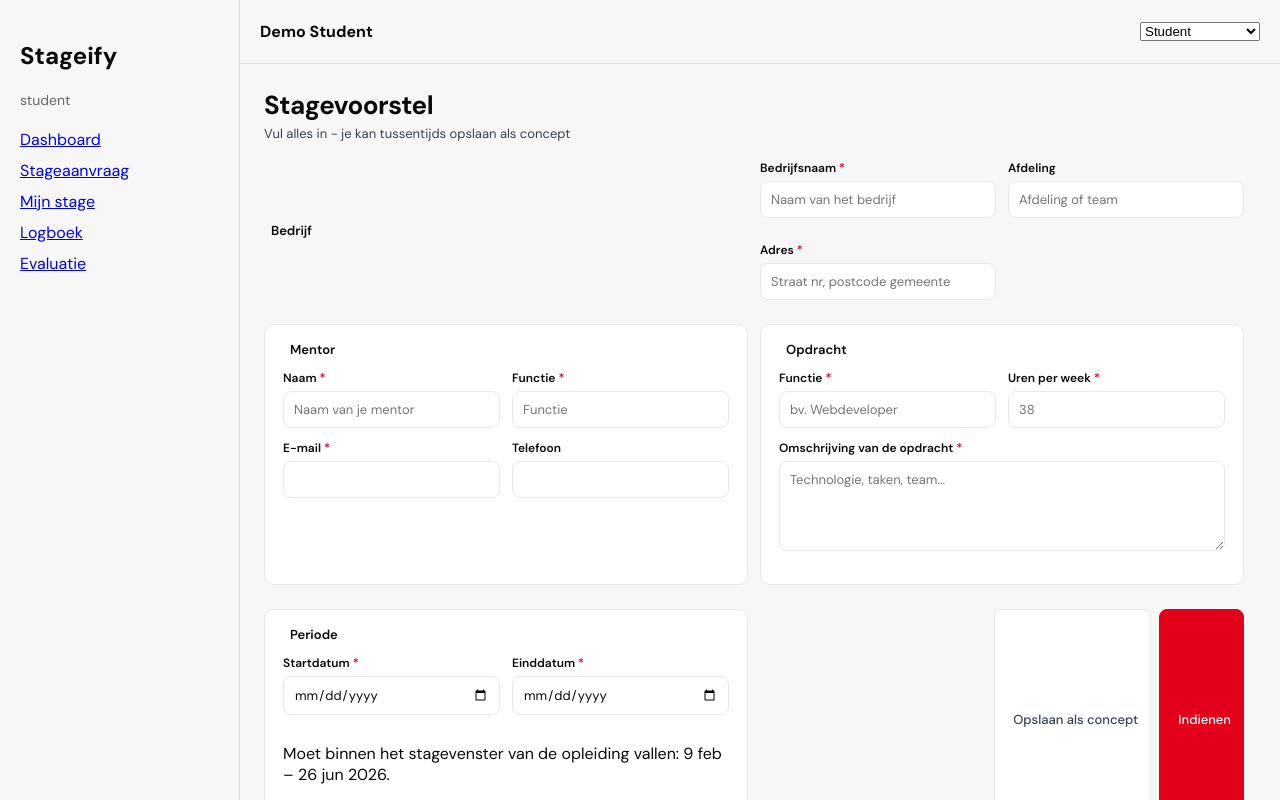
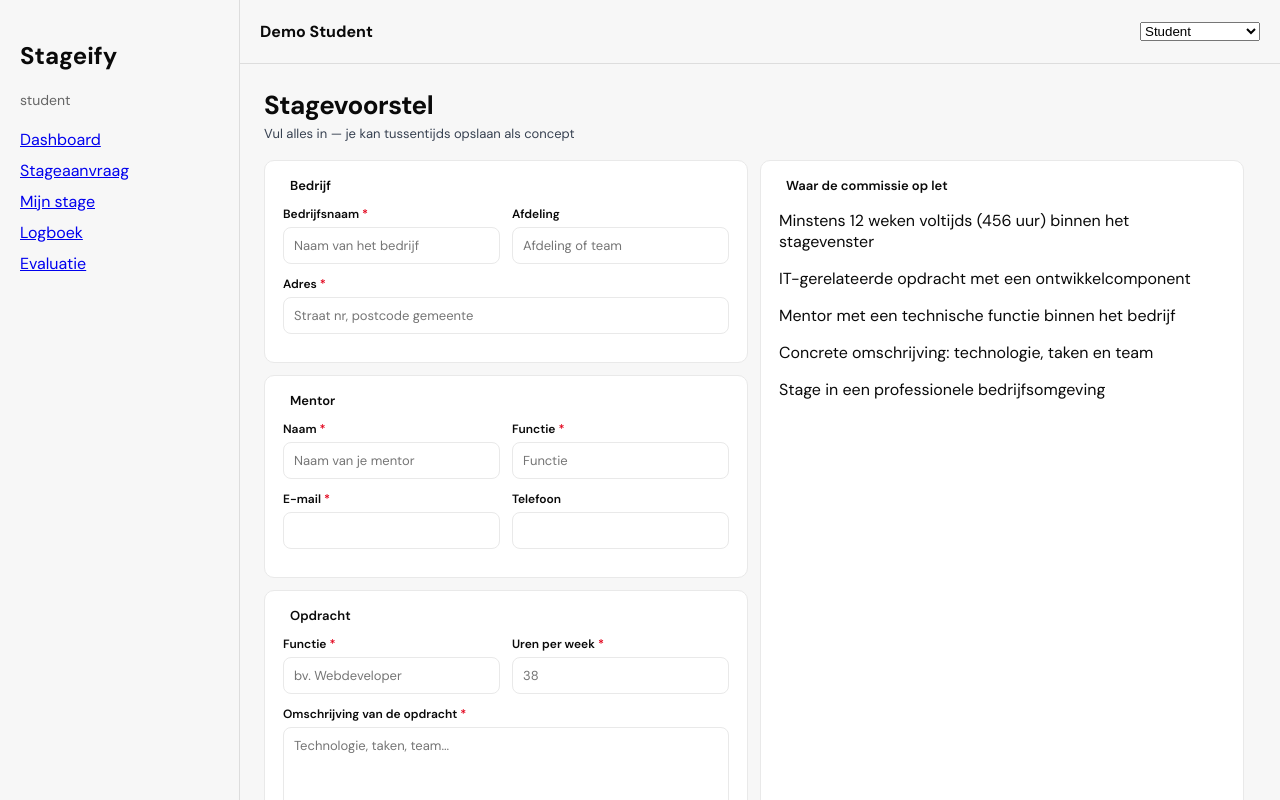
Before and after one commit to amingharbaoui/programming_project_group_1, a React (Vite) app in the folder frontend/: page /student/application in a window 1280 px wide. Shown: the top 800 px of the page. Built offline with nearby package versions, Linux system fonts and the light colour scheme.

Commit message:
HandleSubmit die naar /student-dashboard navigeert met de status ingediend

```diff
--- a/frontend/src/features/student/pages/StageApplicationPage.jsx
+++ b/frontend/src/features/student/pages/StageApplicationPage.jsx
@@ -1,13 +1,26 @@
+import { useState } from "react";
+import { useNavigate } from "react-router-dom";
+
 export default function StageApplicationPage() {
-  return(
-    <div>
+  const navigate = useNavigate();
+  function handleSubmit(e) {
+    e.preventDefault();
+    navigate("/student", { state: { ingediend: true } });
+  }
+
+  return (
     <div className="page-inner">
+
       <div className="page-header">
         <h1>Stagevoorstel</h1>
-        <p>Vul alles in - je kan tussentijds opslaan als concept</p>
+        <p>Vul alles in — je kan tussentijds opslaan als concept</p>
       </div>
 
       <div className="grid-2">
+
+        <form onSubmit={handleSubmit}>
+
+          <div className="card">
             <div className="card-title">
               <i className="ti ti-building" />
               Bedrijf
@@ -15,17 +28,19 @@ export default function StageApplicationPage() {
             <div className="form-row">
               <div className="form-group">
                 <label className="form-label">Bedrijfsnaam<span className="req">*</span></label>
-            <input className="form-input" type="text" placeholder="Naam van het bedrijf" />
+                <input className="form-input" type="text" placeholder="Naam van het bedrijf" required />
               </div>
               <div className="form-group">
                 <label className="form-label">Afdeling</label>
                 <input className="form-input" type="text" placeholder="Afdeling of team" />
+              </div>
             </div>
             <div className="form-group">
               <label className="form-label">Adres<span className="req">*</span></label>
               <input className="form-input" type="text" placeholder="Straat nr, postcode gemeente" required />
             </div>
           </div>
+
           <div className="card">
             <div className="card-title">
               <i className="ti ti-user-check" />
@@ -73,6 +88,7 @@ export default function StageApplicationPage() {
               <textarea className="form-textarea" placeholder="Technologie, taken, team..." required />
             </div>
           </div>
+
           <div className="card">
             <div className="card-title">
               <i className="ti ti-calendar" />
@@ -91,36 +107,33 @@ export default function StageApplicationPage() {
             <p>Moet binnen het stagevenster van de opleiding vallen: 9 feb – 26 jun 2026.</p>
           </div>
 
-
           <div className="actions">
-            <button className="btn">
+            <button type="button" className="btn">
               <i className="ti ti-device-floppy" />
               Opslaan als concept
             </button>
-            <button className="btn primary">
+            <button type="submit" className="btn primary">
               <i className="ti ti-send" />
               Indienen
             </button>
           </div>
 
-        </div>
+        </form>
 
         <div className="card">
           <div className="card-title">
             <i className="ti ti-checklist" />
             Waar de commissie op let
           </div>
-          <p><i className="ti ti-circle-check" />Minstens 12 weken voltijds (456 uur) binnen het stagevenster</p>
-          <p><i className="ti ti-circle-check" />IT-gerelateerde opdracht met een ontwikkelcomponent</p>
-          <p><i className="ti ti-circle-check" />Mentor met een technische functie binnen het bedrijf</p>
-          <p><i className="ti ti-circle-check" />Concrete omschrijving: technologie, taken en team</p>
-          <p><i className="ti ti-circle-check" />Stage in een professionele bedrijfsomgeving</p>
+          <p><i className="ti ti-circle-check" /> Minstens 12 weken voltijds (456 uur) binnen het stagevenster</p>
+          <p><i className="ti ti-circle-check" /> IT-gerelateerde opdracht met een ontwikkelcomponent</p>
+          <p><i className="ti ti-circle-check" /> Mentor met een technische functie binnen het bedrijf</p>
+          <p><i className="ti ti-circle-check" /> Concrete omschrijving: technologie, taken en team</p>
+          <p><i className="ti ti-circle-check" /> Stage in een professionele bedrijfsomgeving</p>
         </div>
 
       </div>
 
     </div>
-
-  )
-
+  );
 }
```
Lines whose indentation alone changed are shown as unchanged.
